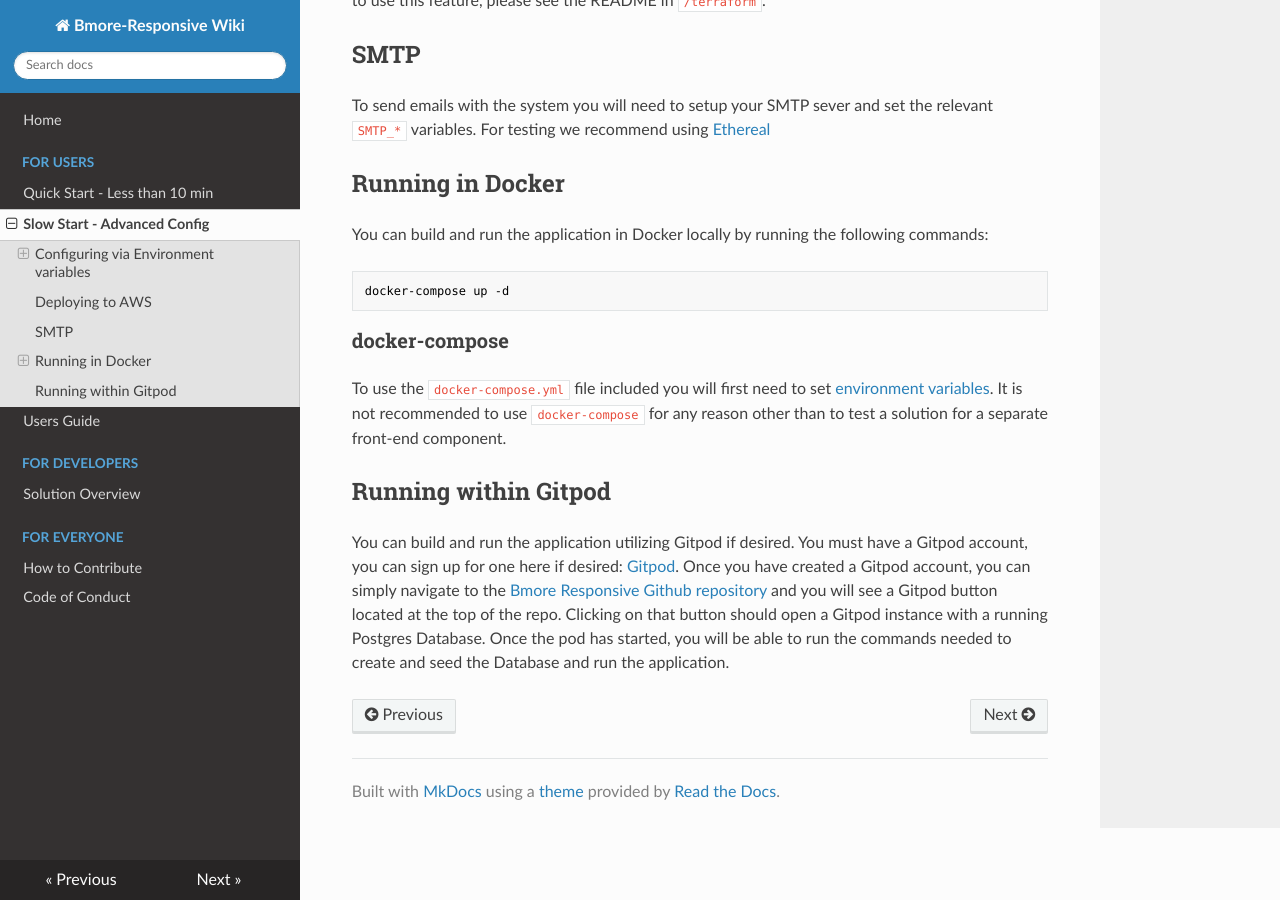
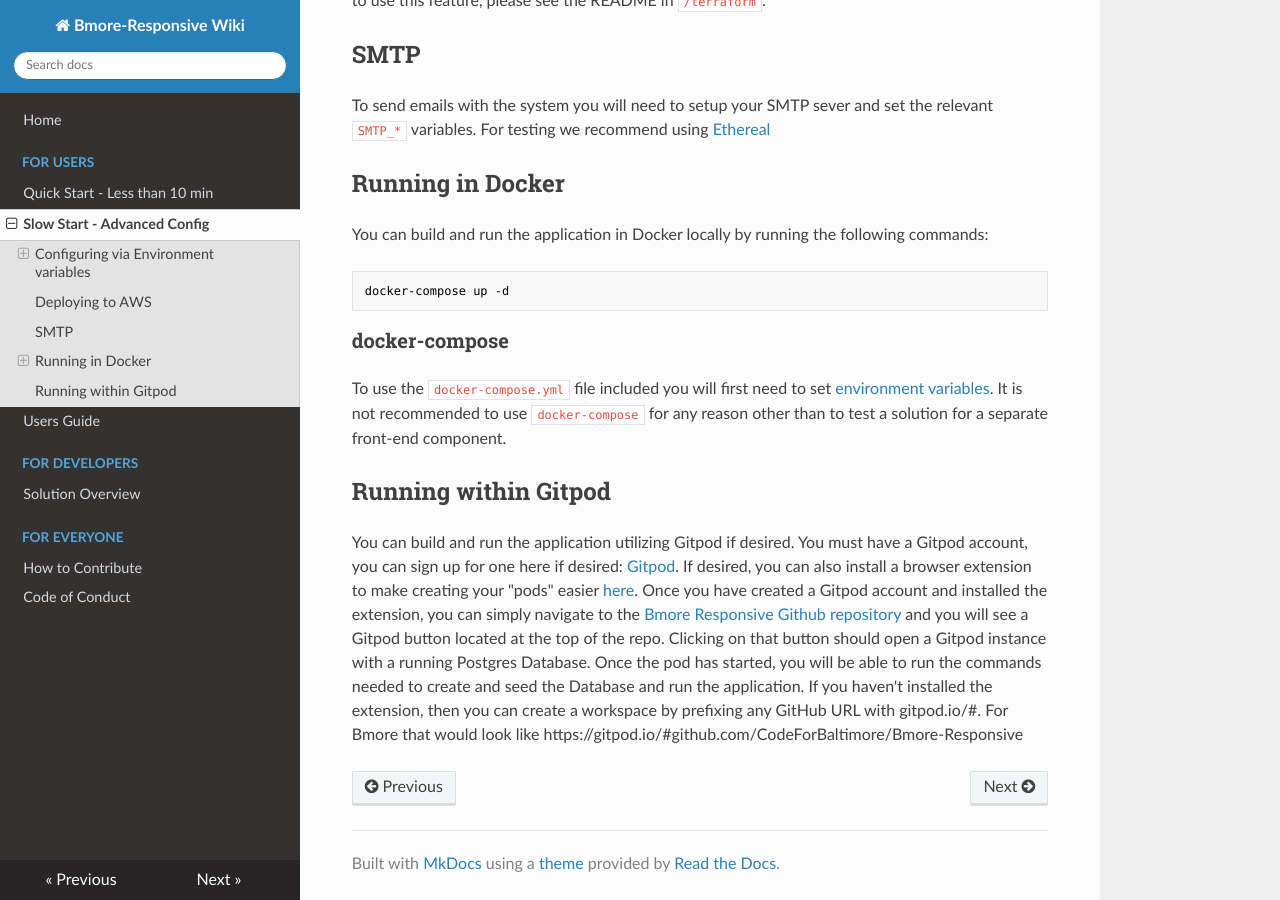
Before and after one commit to CodeForBaltimore/Bmore-Responsive, an MkDocs documentation site: the page built from docs/SlowStart.md, in a window 1280 px wide and 900 px high, scrolled down 1098 px. Built offline with MkDocs 1.6.1, drawn with Linux system fonts in a browser that asks for light colours; nearby versions of some CDN libraries.

Commit message:
Update SlowStart.md
Adding more details about the gitpod extension and how to start a workspace

```diff
--- a/docs/SlowStart.md
+++ b/docs/SlowStart.md
@@ -49,4 +49,4 @@ To use the `docker-compose.yml` file included you will first need to set [enviro
 
 ## Running within Gitpod
 
-You can build and run the application utilizing Gitpod if desired. You must have a Gitpod account, you can sign up for one here if desired: [Gitpod](https://gitpod.io/). Once you have created a Gitpod account, you can simply navigate to the [Bmore Responsive Github repository](https://github.com/CodeForBaltimore/Bmore-Responsive) and you will see a Gitpod button located at the top of the repo. Clicking on that button should open a Gitpod instance with a running Postgres Database. Once the pod has started, you will be able to run the commands needed to create and seed the Database and run the application.
+You can build and run the application utilizing Gitpod if desired. You must have a Gitpod account, you can sign up for one here if desired: [Gitpod](https://gitpod.io/). If desired, you can also install a browser extension to make creating your "pods" easier [here](https://www.gitpod.io/docs/browser-extension/). Once you have created a Gitpod account and installed the extension, you can simply navigate to the [Bmore Responsive Github repository](https://github.com/CodeForBaltimore/Bmore-Responsive) and you will see a Gitpod button located at the top of the repo. Clicking on that button should open a Gitpod instance with a running Postgres Database. Once the pod has started, you will be able to run the commands needed to create and seed the Database and run the application. If you haven't installed the extension, then you can create a workspace by prefixing any GitHub URL with gitpod.io/#. For Bmore that would look like https://gitpod.io/#github.com/CodeForBaltimore/Bmore-Responsive
```
